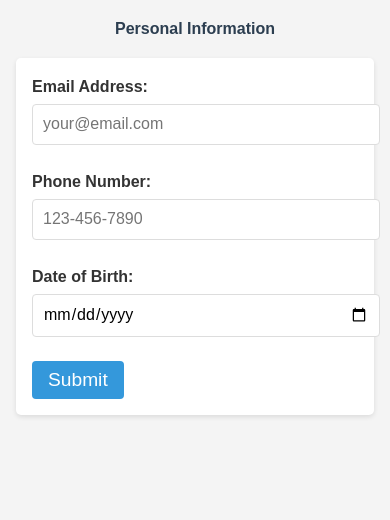
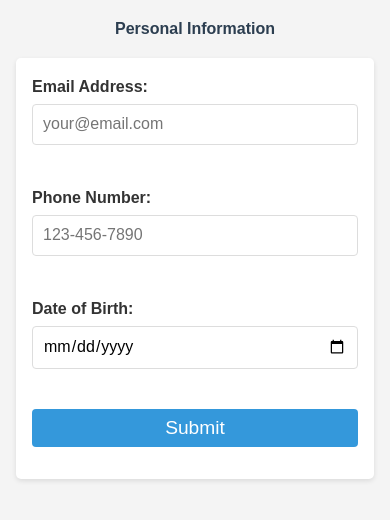
Before and after one commit to hshah86-itmd362-spring2025/lab2, a plain HTML site: page index.html in a window 390 px wide. Drawn offline with Linux system fonts and the light colour scheme.

Commit message:
added styles for mobile

```diff
--- a/css/style.css
+++ b/css/style.css
@@ -1,5 +1,4 @@
 body {
-  box-sizing: border-box;
   font-family: Arial, sans-serif;
   line-height: 1.6;
   color: #333;
@@ -42,11 +41,12 @@ label {
 }
 
 input {
+  box-sizing: border-box;
   width: 100%;
   padding: 10px;
   border: 1px solid #ddd;
   border-radius: 4px;
-  font-size: 16px;
+  font-size: 1rem;
 }
 
 button {
@@ -62,3 +62,14 @@ button {
 button:hover {
   background-color: #2980b9;
 }
+
+/* Mobile */
+@media (max-width: 600px) {
+  .form-group {
+    margin-bottom: 1rem;
+  }
+
+  button {
+    width: 100%;
+  }
+}
```
